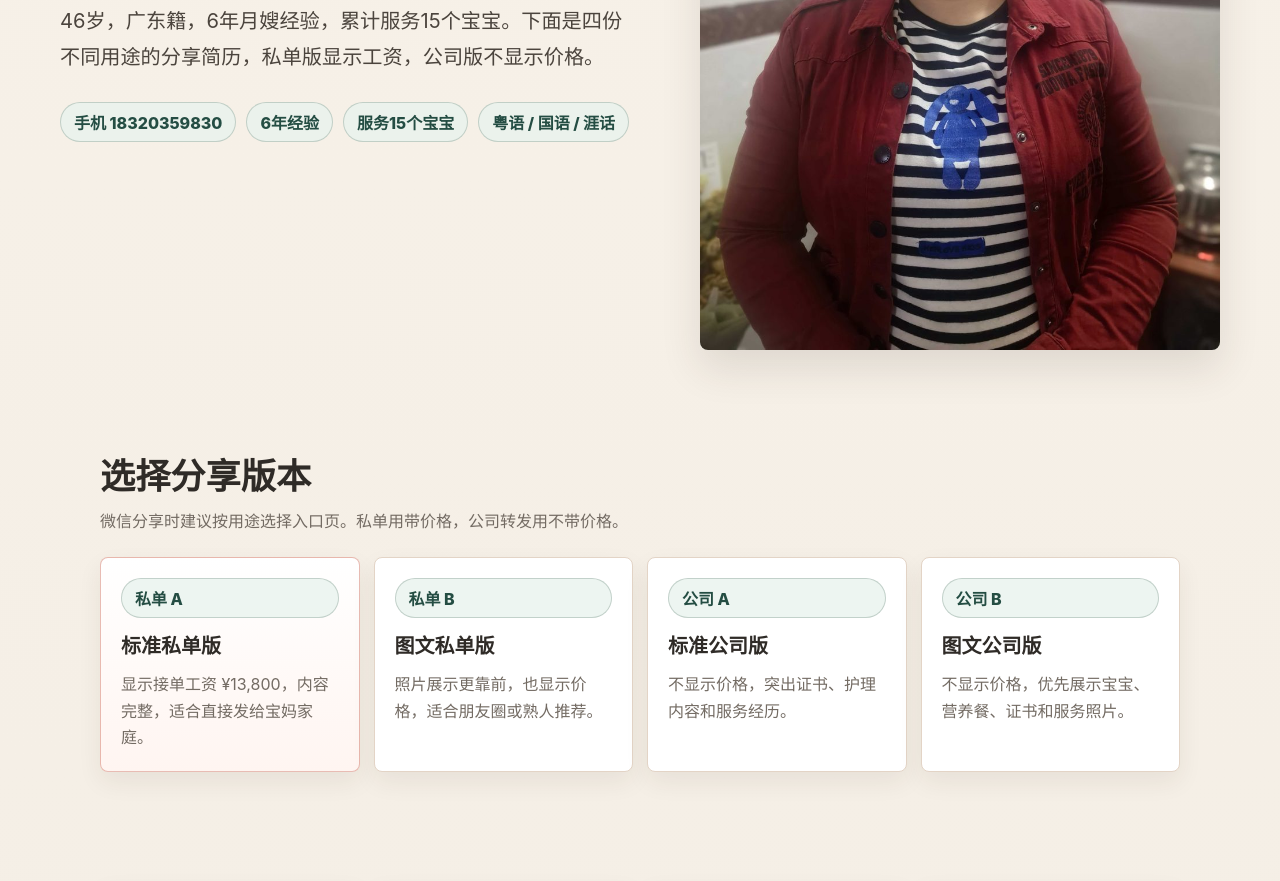
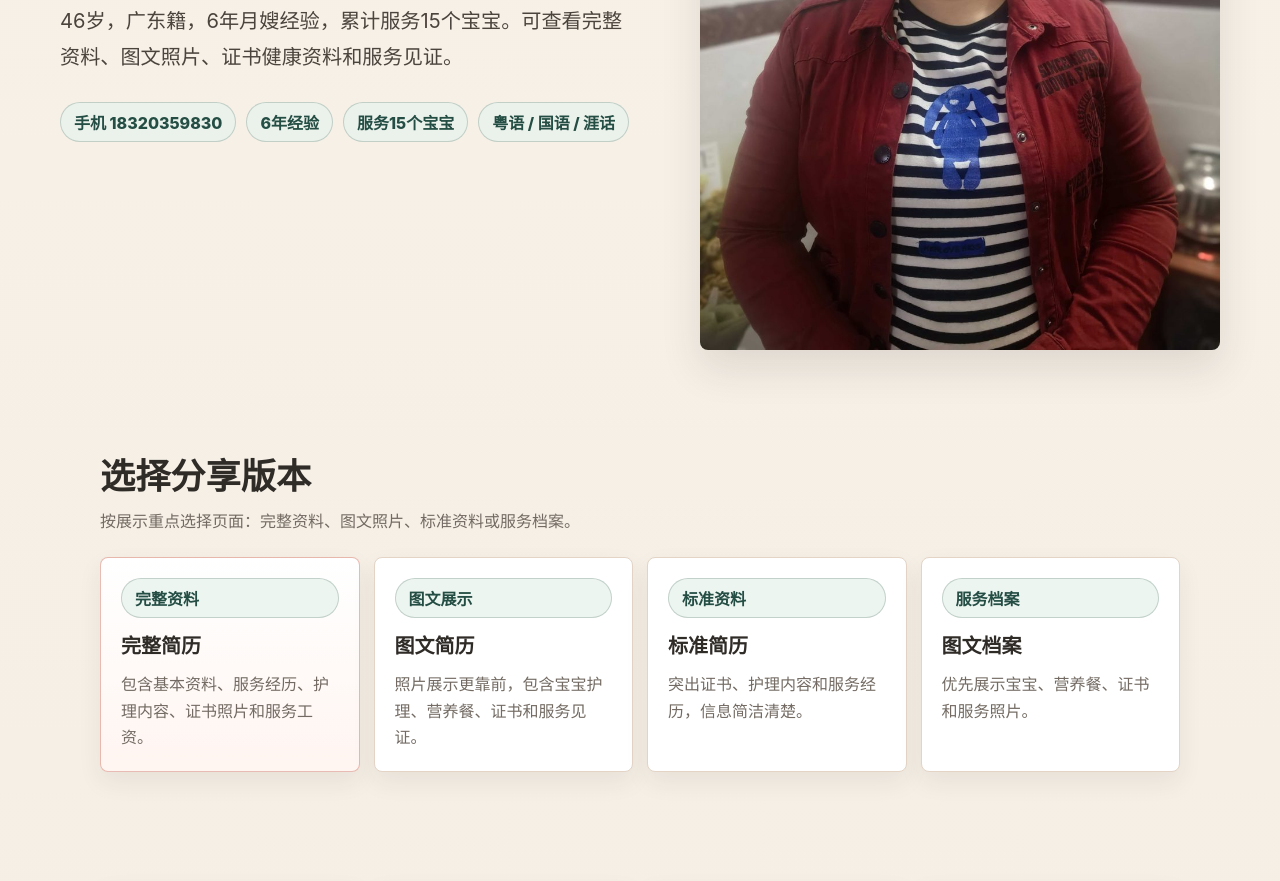
Before and after one commit to Myheartlikefire/yuesao-resume, a website: page index.html in a window 1280 px wide. Shown: the part 415-1296 px from the top of the page. Drawn offline with Linux system fonts and the light colour scheme.

Commit message:
Remove internal sharing labels from resume pages

```diff
--- a/index.html
+++ b/index.html
@@ -7,7 +7,7 @@
     <title>陈陆莲月嫂简历 | 四个分享版本</title>
     <meta
       name="description"
-      content="陈陆莲，46岁，广东籍，6年月嫂经验，服务15个宝宝。这里提供私单带价格版和公司不带价格版简历入口。"
+      content="陈陆莲，46岁，广东籍，6年月嫂经验，服务15个宝宝。新生儿护理、产妇护理、月子餐、证书与服务照片展示。"
     />
     <meta property="og:type" content="website" />
     <meta property="og:locale" content="zh_CN" />
@@ -30,7 +30,7 @@
           <p class="eyebrow">月嫂简历分享页</p>
           <h1>陈陆莲</h1>
           <p class="lead">
-            46岁，广东籍，6年月嫂经验，累计服务15个宝宝。下面是四份不同用途的分享简历，私单版显示工资，公司版不显示价格。
+            46岁，广东籍，6年月嫂经验，累计服务15个宝宝。可查看完整资料、图文照片、证书健康资料和服务见证。
           </p>
           <div class="trust-strip">
             <span>手机 18320359830</span>
@@ -47,28 +47,28 @@
       <section class="home-section">
         <div class="section-heading">
           <h2>选择分享版本</h2>
-          <p>微信分享时建议按用途选择入口页。私单用带价格，公司转发用不带价格。</p>
+          <p>按展示重点选择页面：完整资料、图文照片、标准资料或服务档案。</p>
         </div>
         <div class="version-grid">
           <a class="version-card featured" href="./private-a.html">
-            <span class="version-label">私单 A</span>
-            <h3>标准私单版</h3>
-            <p>显示接单工资 ¥13,800，内容完整，适合直接发给宝妈家庭。</p>
+            <span class="version-label">完整资料</span>
+            <h3>完整简历</h3>
+            <p>包含基本资料、服务经历、护理内容、证书照片和服务工资。</p>
           </a>
           <a class="version-card" href="./private-b.html">
-            <span class="version-label">私单 B</span>
-            <h3>图文私单版</h3>
-            <p>照片展示更靠前，也显示价格，适合朋友圈或熟人推荐。</p>
+            <span class="version-label">图文展示</span>
+            <h3>图文简历</h3>
+            <p>照片展示更靠前，包含宝宝护理、营养餐、证书和服务见证。</p>
           </a>
           <a class="version-card" href="./company-a.html">
-            <span class="version-label">公司 A</span>
-            <h3>标准公司版</h3>
-            <p>不显示价格，突出证书、护理内容和服务经历。</p>
+            <span class="version-label">标准资料</span>
+            <h3>标准简历</h3>
+            <p>突出证书、护理内容和服务经历，信息简洁清楚。</p>
           </a>
           <a class="version-card" href="./company-b.html">
-            <span class="version-label">公司 B</span>
-            <h3>图文公司版</h3>
-            <p>不显示价格，优先展示宝宝、营养餐、证书和服务照片。</p>
+            <span class="version-label">服务档案</span>
+            <h3>图文档案</h3>
+            <p>优先展示宝宝、营养餐、证书和服务照片。</p>
           </a>
         </div>
       </section>
```
Also changed, not shown: company-a.html (+4 -4 lines), company-b.html (+5 -5 lines), private-a.html (+3 -3 lines), private-b.html (+4 -4 lines), script.js (+6 -6 lines).
